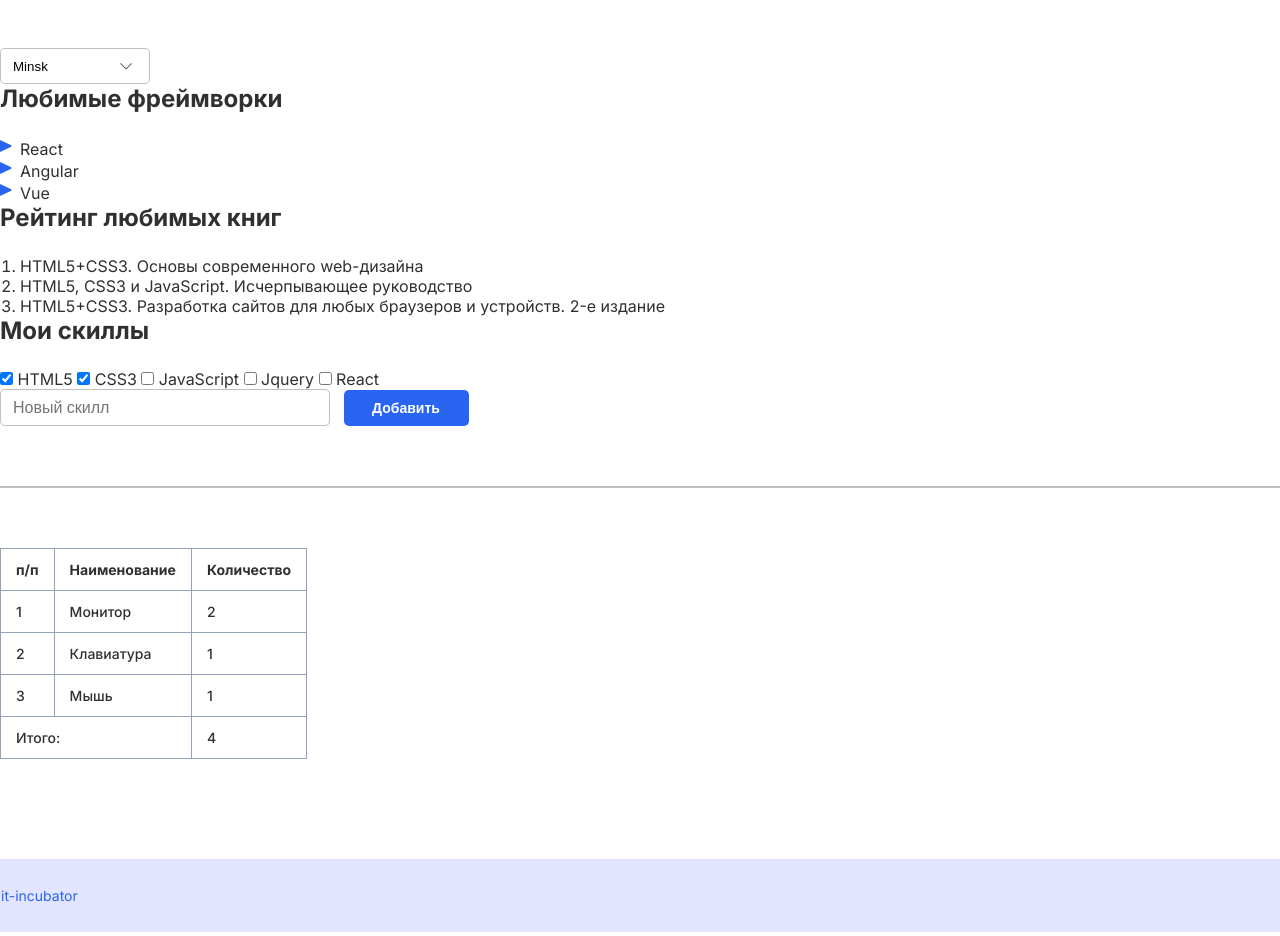
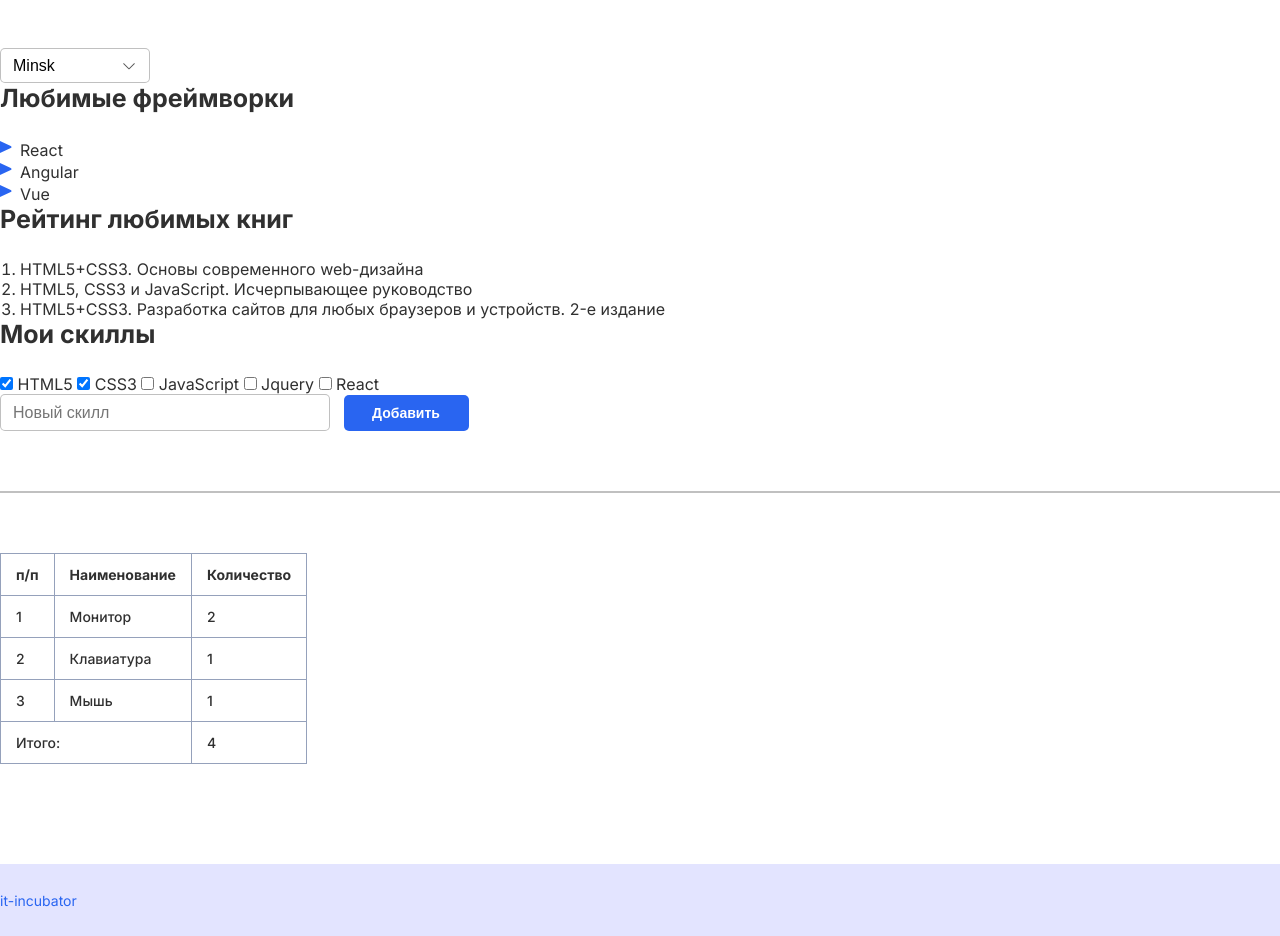
Before and after one commit to nikitaelezarov/2-hw-with-auto-test-html-css-main, a plain HTML site: page index.html in a window 1280 px wide. Shown: the part 1140-2076 px from the top of the page. Drawn offline with Linux system fonts and the light colour scheme.

Commit message:
home great

```diff
--- a/style.css
+++ b/style.css
@@ -77,9 +77,10 @@ header span {
 select {
     /* Стили для выпадающего списка */
     width: 150px;
-    height: 36px;
-    padding: 9px 14px 8px 12px;
-    background: url("./assets/images/arrow-down.svg") no-repeat right 15px top 50%;
+    font-size: 16px;
+    font-weight: 400;
+    padding: 8px 12px;
+    background: url("./assets/images/arrow-down.svg") no-repeat right 12px top 50%;
     appearance: none;
     border: 1px solid rgba(48, 48, 48, 0.3);
     border-radius: 5px;
@@ -88,8 +89,8 @@ select {
 .section-title {
     /* Стили для заголовков во второй секции */
     font-weight: 700;
-    font-size: 24px;
-    margin-bottom: 24px;
+    font-size: 25px;
+    margin-bottom: 25px;
 }
 
 .frameworks-list {
@@ -97,14 +98,14 @@ select {
     font-weight: 400;
     font-size: 16px;
     list-style-image: url("./assets/images/arrow-up-bold.svg");
-    padding-left: 20px;
+    padding: 0 20px;
 }
 
 .books-list {
     /* Стили для нумерованного списка во второй секции */
     font-weight: 400;
     font-size: 16px;
-    padding-left: 20px;
+    padding: 0 20px;
 }
 
 .label {
@@ -164,7 +165,7 @@ th, td {
 footer {
     /* Стили для футера */
     background-color: rgba(163, 167, 255, 0.3);
-    padding: 26px 0 27px 1px;
+    padding: 26px 0;
 }
 
 .footer-link {
```
